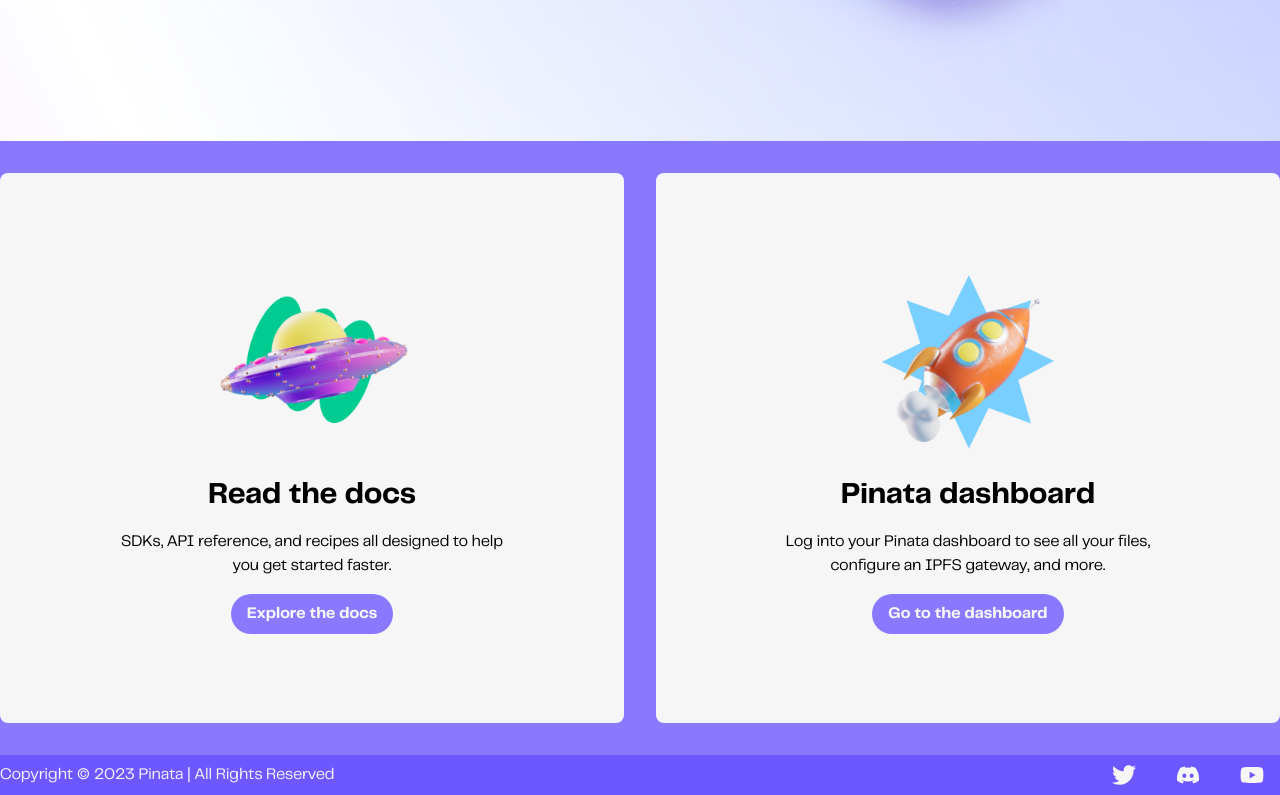
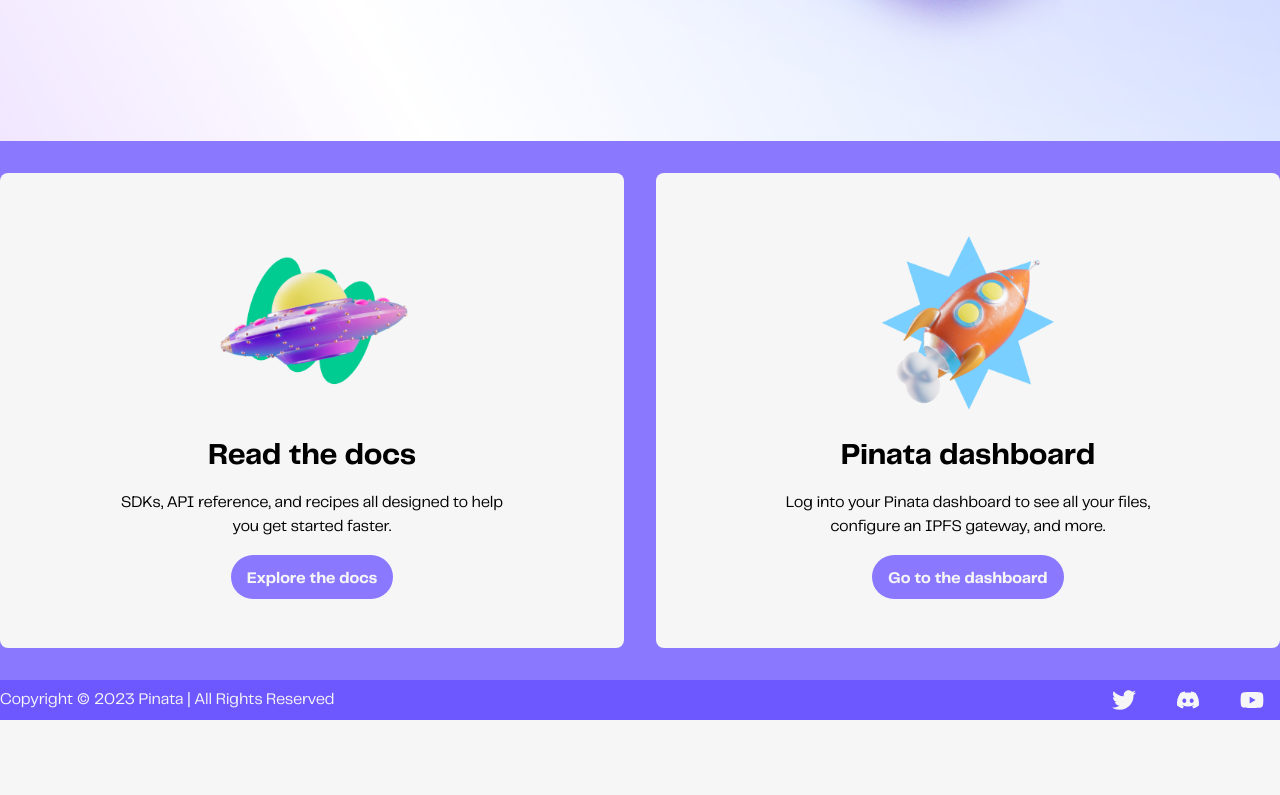
Before and after one commit to PinataCloud/simple-ipfs, a Next.js app: page / in a window 1280 px wide. Shown: the part 499-1294 px from the top of the page. After the commit the page ends 1219 px from the top, so only its background shows below. Built offline with nearby package versions, Linux system fonts and the light colour scheme; no server answers.

Commit message:
removed bg items, just gradient

```diff
--- a/pages/index.js
+++ b/pages/index.js
@@ -99,7 +99,7 @@
           </div>
           <div className="h-full w-full bg-secondary">
             <div className="max-w-screen-xl min-h-full my-8 mx-auto flex justify-center items-center gap-8">
-              <div className="text-center bg-light rounded-lg w-full flex flex-col justify-center items-center p-2 gap-4 h-[550px]">
+              <div className="text-center bg-light rounded-lg w-full flex flex-col justify-center items-center p-2 gap-4 h-[475px]">
                 <Image
                   src="/ufo.png"
                   alt="Pinnie floating with balloons"
@@ -112,7 +112,7 @@
                   started faster.
                 </p>
                 <a
-                  className="bg-secondary text-light rounded-3xl py-2 px-4 hover:bg-accent hover:text-light transition-all duration-300 ease-in-out font-telegraf font-bold"
+                  className="bg-secondary text-light rounded-3xl pt-3 pb-2 px-4 hover:bg-accent hover:text-light transition-all duration-300 ease-in-out font-telegraf font-bold"
                   href="https://docs.pinata.cloud"
                   rel="noopener noreferrer"
                   target="_blank"
@@ -120,7 +120,7 @@
                   Explore the docs
                 </a>
               </div>
-              <div className="text-center bg-light rounded-lg w-full flex flex-col justify-center items-center p-2 gap-4 h-[550px]">
+              <div className="text-center bg-light rounded-lg w-full flex flex-col justify-center items-center p-2 gap-4 h-[475px]">
                 <Image
                   src="/rocket.png"
                   alt="Pinnie with scuba gear on"
@@ -133,7 +133,7 @@
                   IPFS gateway, and more.
                 </p>
                 <a
-                  className="bg-secondary text-light rounded-3xl py-2 px-4 hover:bg-accent hover:text-light transition-all duration-300 ease-in-out font-telegraf font-bold"
+                  className="bg-secondary text-light rounded-3xl pt-3 pb-2 px-4 hover:bg-accent hover:text-light transition-all duration-300 ease-in-out font-telegraf font-bold"
                   href="https://app.pinata.cloud"
                   rel="noopener noreferrer"
                   target="_blank"
```
Also changed, not shown: public/bg.png.
